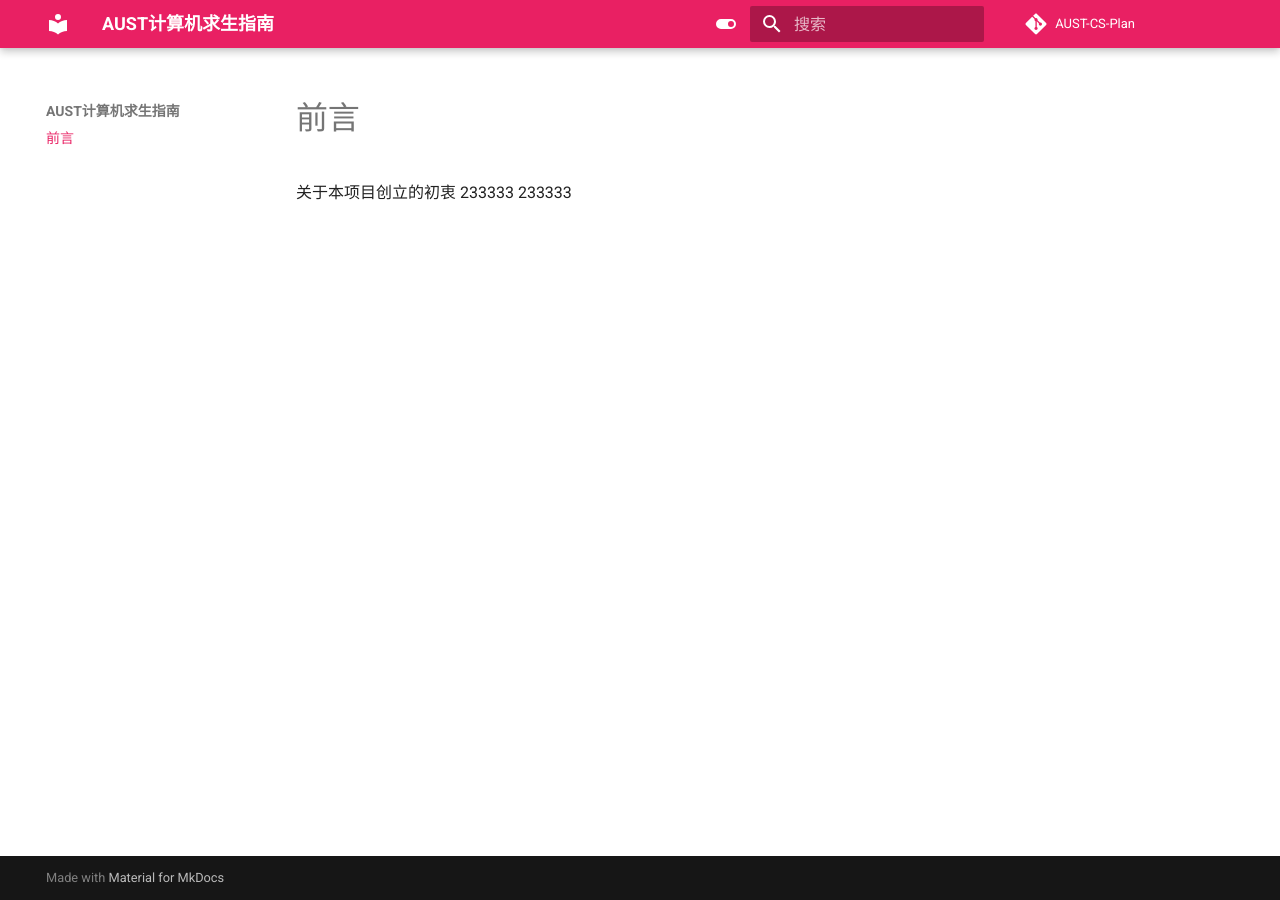
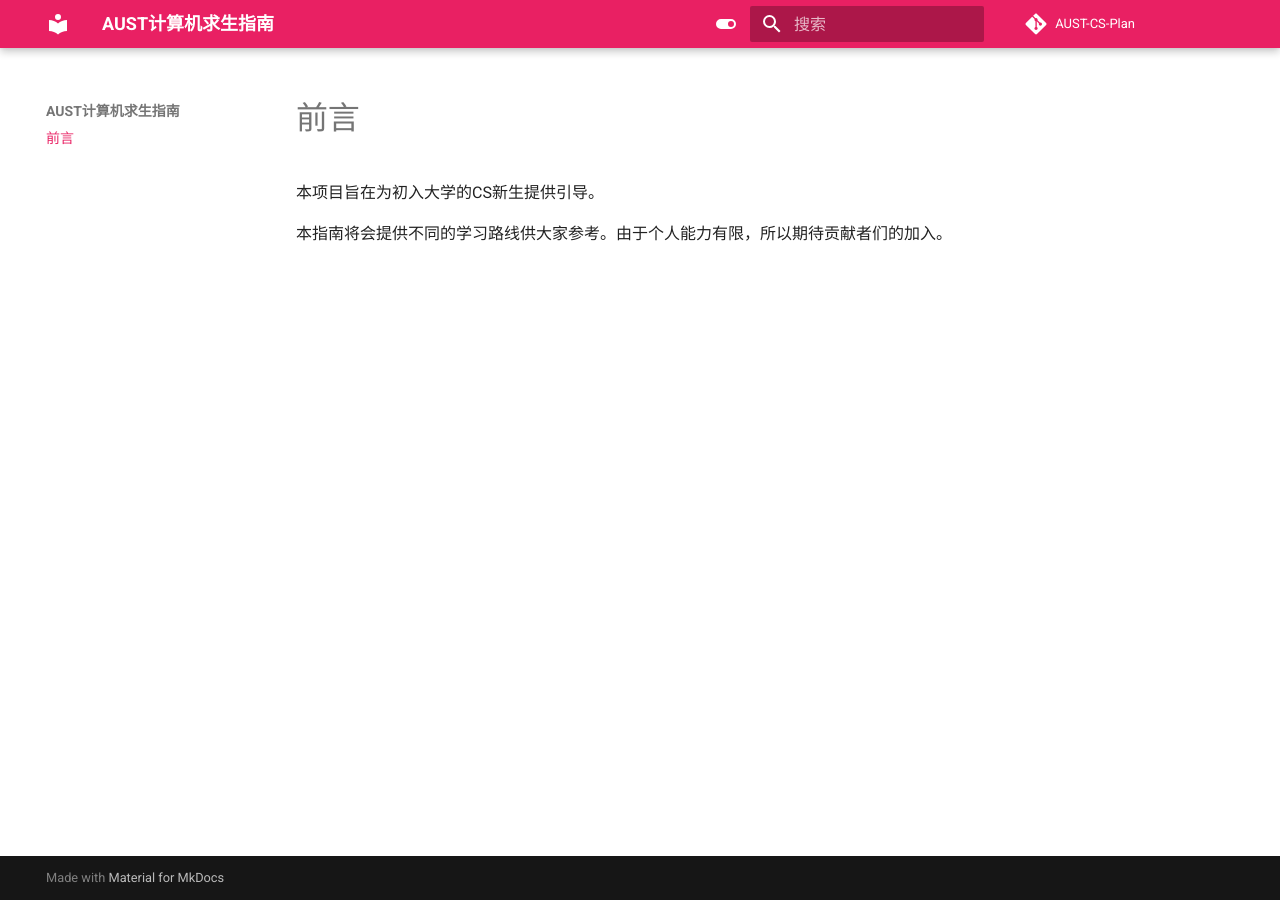
Before and after one commit to ForsakenDelusion/AUST-CS-Plan, an MkDocs documentation site: the page built from docs/index.md, in a window 1280 px wide. Built offline with MkDocs 1.6.1 and Material for MkDocs 9.7.7, drawn with Linux system fonts in a browser that asks for light colours; comment, search, counter and statistics services are not loaded.

Commit message:
update index

```diff
--- a/docs/index.md
+++ b/docs/index.md
@@ -1,4 +1,5 @@
 # 前言
-关于本项目创立的初衷
-233333
-233333
+
+本项目旨在为初入大学的CS新生提供引导。
+
+本指南将会提供不同的学习路线供大家参考。由于个人能力有限，所以期待贡献者们的加入。
```
